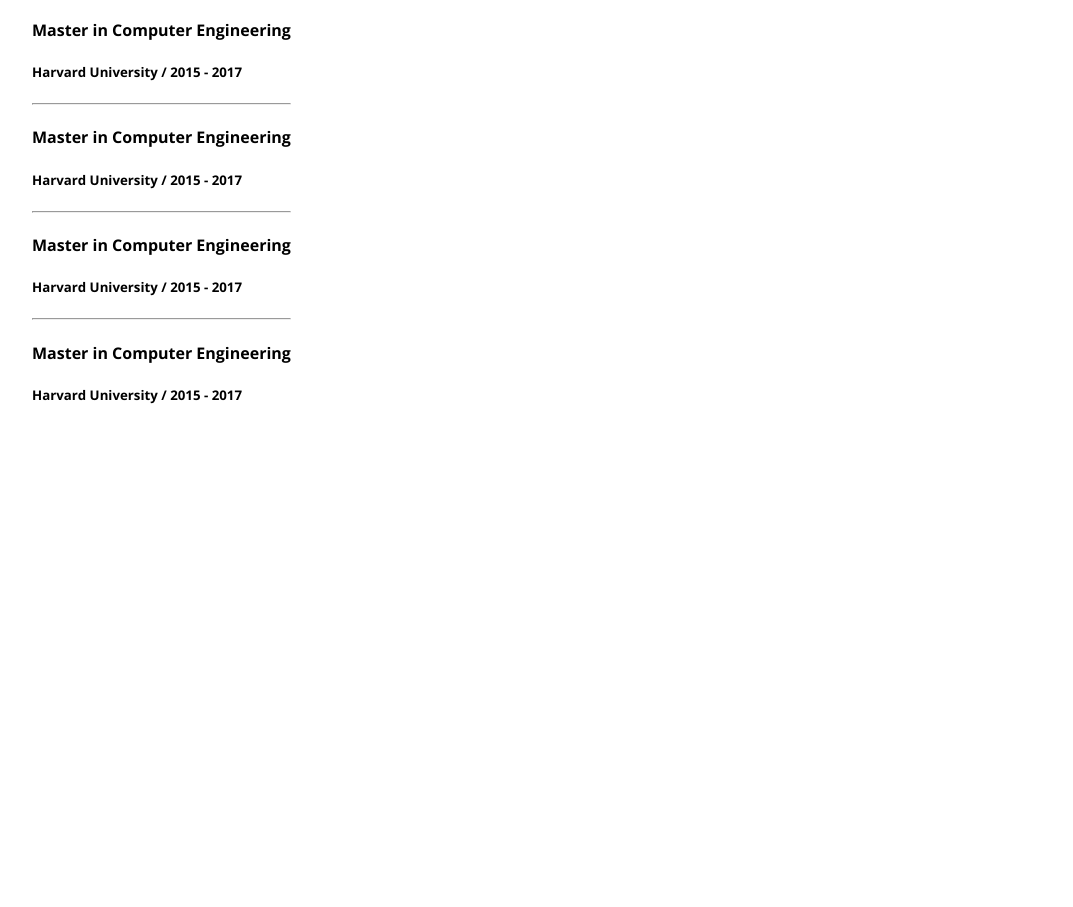
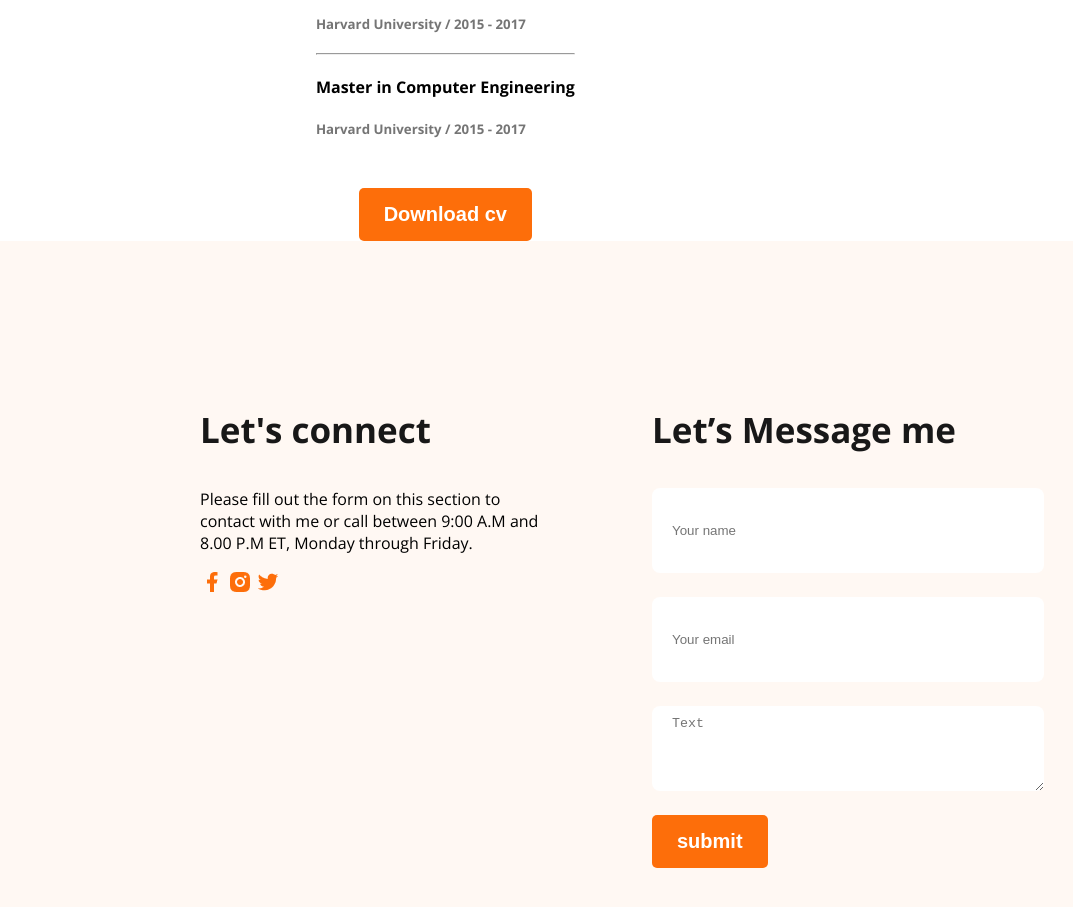
Before and after one commit to Durlov-D/web-dev-portfolio, a plain HTML site: page index.html in a window 1280 px wide. Shown: the part 2643-3550 px from the top of the page, without its empty margins (38-1111 px from the left). Before the commit the page ends 3077 px from the top, so only its background shows below. Drawn offline with nearby package versions, Linux system fonts and the light colour scheme.

Commit message:
web dev portfolio is almost done

```diff
--- a/index.html
+++ b/index.html
@@ -90,7 +90,7 @@
     </div>
  </section>
  <section class="resume">
-<h3 class="section-title">
+<h3 class="section-title text-center">
     A summary of My Resume
 </h3>
 <div class="resume-container">
@@ -109,7 +109,9 @@
             <div class="experience-discription"></div>
         </div>
         <hr>
-        <div class="experience">
+
+    </div>
+<div class="resume-column"><div class="experience">
     <h4 class="experience-title">Master in Computer Engineering</h4>
     <h5 class="experience-subtitle">Harvard University / 2015 - 2017</h5>
     <div class="experience-discription"></div>
@@ -133,12 +135,31 @@
     <h5 class="experience-subtitle">Harvard University / 2015 - 2017</h5>
     <div class="experience-discription"></div>
 </div>
-    </div>
+<div class="text-center resume-download-cv">
+    <button class="btn-primary">Download cv</button>
+
 </div>
  </section>
     </main>
-    <footer>
-
+    <footer class="secondary-bg">
+<div class="footer-column">
+<h3 class="section-title">Let's connect</h3>
+<p>Please fill out the form on this section to contact with me or call between 9:00 A.M and 8.00 P.M ET, Monday through Friday.</p>
+<div>
+    <a href=""><img src="images/icons/facebook.png" alt=""></a>
+    <a href=""><img src="images/icons/insta.png" alt=""></a>
+    <a href=""><img src="images/icons/twitter.png" alt=""></a>
+</div>
+</div>
+<div class="footer-column">
+    <h3 class="section-title">Let’s Message me</h3>
+    <form action="">
+        <input type="text" name="" id="" placeholder="Your name">
+        <input type="email" name="" id="" placeholder="Your email">
+        <textarea name="" id="" cols="30" rows="10" placeholder="Text"></textarea>
+        <input class="btn-primary" type="submit" value="submit">
+    </form>
+</div>
     </footer>
 </body>
 
--- a/styles/portfolio.css
+++ b/styles/portfolio.css
@@ -130,4 +130,38 @@
 /*resume section styles*/
 .resume-container{
     display: flex;
+    gap: 25px;
+    font-size: medium;
 }
+.experience-subtitle{
+    font: 20px;
+    font-weight: 600px;
+    margin-bottom: 20px;
+}
+.experience-description,.experience-subtitle{
+    color: #757575;
+}
+.resume-column{
+    text-align: justify;
+}
+.resume-download-cv{
+    margin-top: 50px;
+}
+/*footer styles*/
+footer{
+    padding: 130px 230px;
+    display: flex;
+    gap: 100px;
+}
+.footer-column{
+    width: 50%;
+}
+footer input[type=text], footer input[type="email"], footer textarea{
+height: 65px;
+border-radius: 8px;
+display: block;
+width: 100%;
+padding: 10px 20px;
+margin-bottom: 24px;
+border: none;
+}
```
Lines whose indentation alone changed are shown as unchanged.
